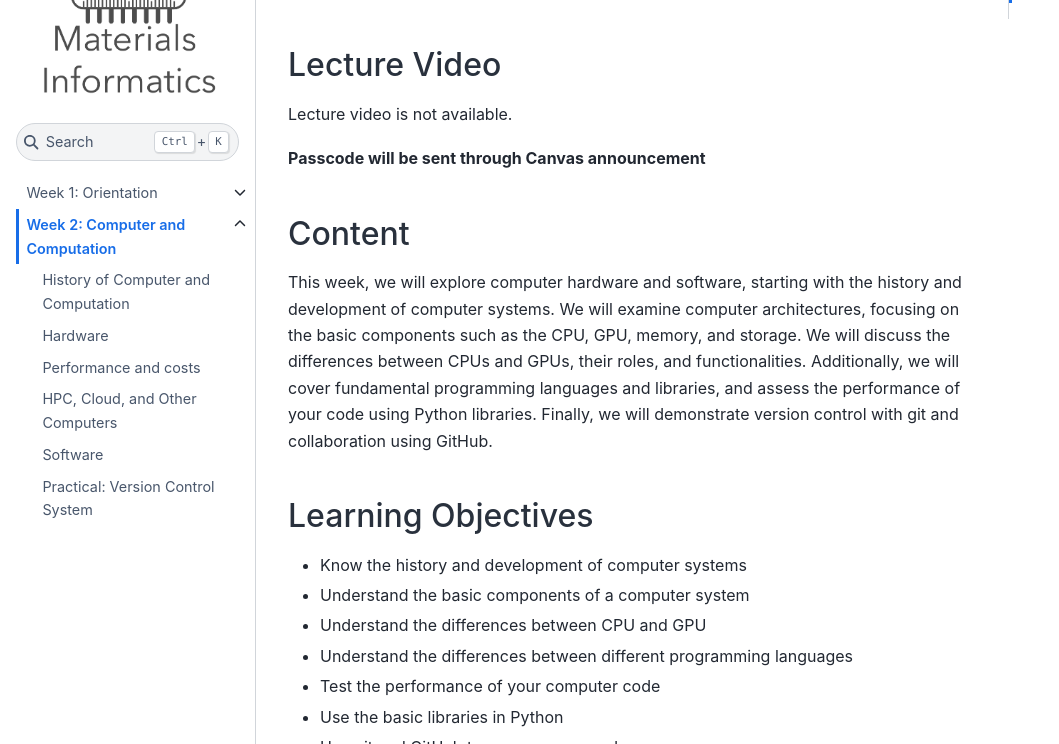
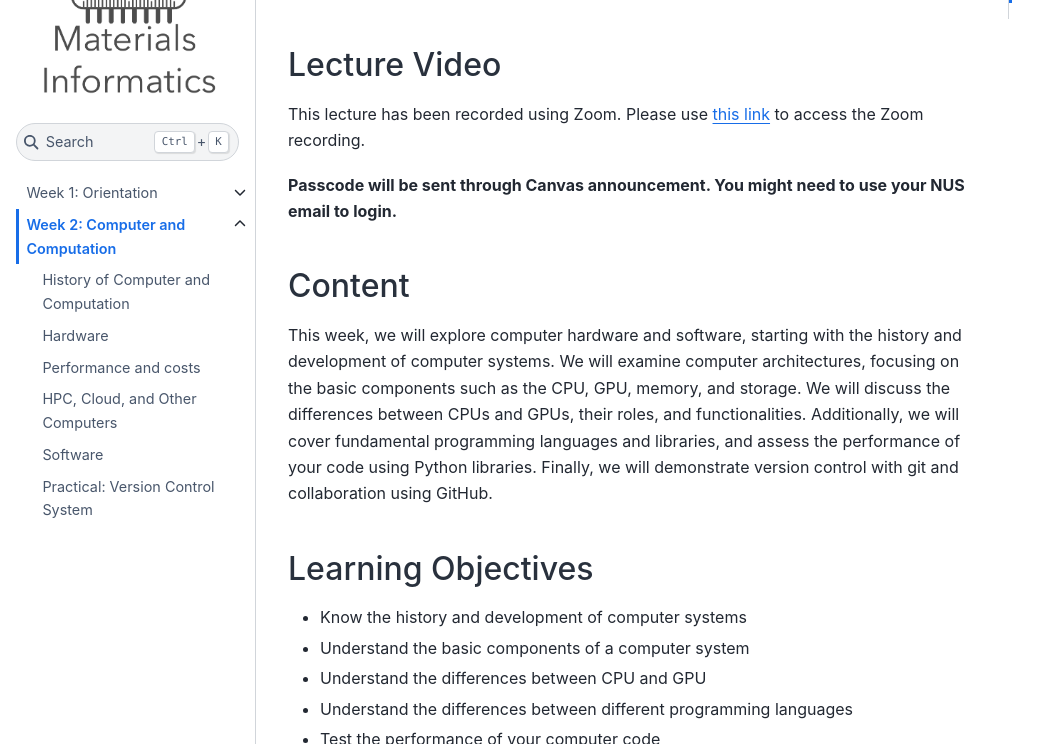
Before and after one commit to deng-group/MLE4217_5219_book, a Jupyter Book: the page built from computer/intro.md, in a window 1280 px wide and 900 px high, scrolled down 1048 px, cut to the strip 156-900 px from the top of the window. Shown: the whole strip, without its empty margins (0-1059 px from the left). Built offline with Jupyter Book 1.0.4 settings and Sphinx 7.4.7 and the Sphinx Book theme 1.1.4, drawn with Linux system fonts in a browser that asks for light colours; pages that are not in the unit, such as notebooks, are missing from menus; comment, search, counter and statistics services are not loaded.

Commit message:
Update lecture video links and clarify access instructions in course documentation

```diff
--- a/computer/intro.md
+++ b/computer/intro.md
@@ -7,9 +7,9 @@
 <iframe src="https://docs.google.com/presentation/d/e/2PACX-1vR2JdLzP4PgXJC7K2s7AN92dIcYEq2-I1bikd2QVpGOxfePajCKDc5jmP3I4wDweQxJpzmCMwbpNcMh/embed?start=false&loop=false&delayms=3000" frameborder="0" width="100%" height="480" allowfullscreen="true" mozallowfullscreen="true" webkitallowfullscreen="true"></iframe>
 
 ## Lecture Video
-Lecture video is not available.
+This lecture has been recorded using Zoom. Please use [this link](https://nus-sg.zoom.us/rec/share/PbLXr6S9KQySCkpS_OPVc4ozERIgsNhDhmzw6ACw9kxhDMAwILAaOHw9LbiOeiHz.JCLDvohFKef29jti%20) to access the Zoom recording.
 
-**Passcode will be sent through Canvas announcement**
+**Passcode will be sent through Canvas announcement. You might need to use your NUS email to login.**
 
 ## Content
 This week, we will explore computer hardware and software, starting with the history and development of computer systems. We will examine computer architectures, focusing on the basic components such as the CPU, GPU, memory, and storage. We will discuss the differences between CPUs and GPUs, their roles, and functionalities. Additionally, we will cover fundamental programming languages and libraries, and assess the performance of your code using Python libraries. Finally, we will demonstrate version control with git and collaboration using GitHub.
```
Also changed, not shown: orientation/intro.md (+2 -2 lines).
